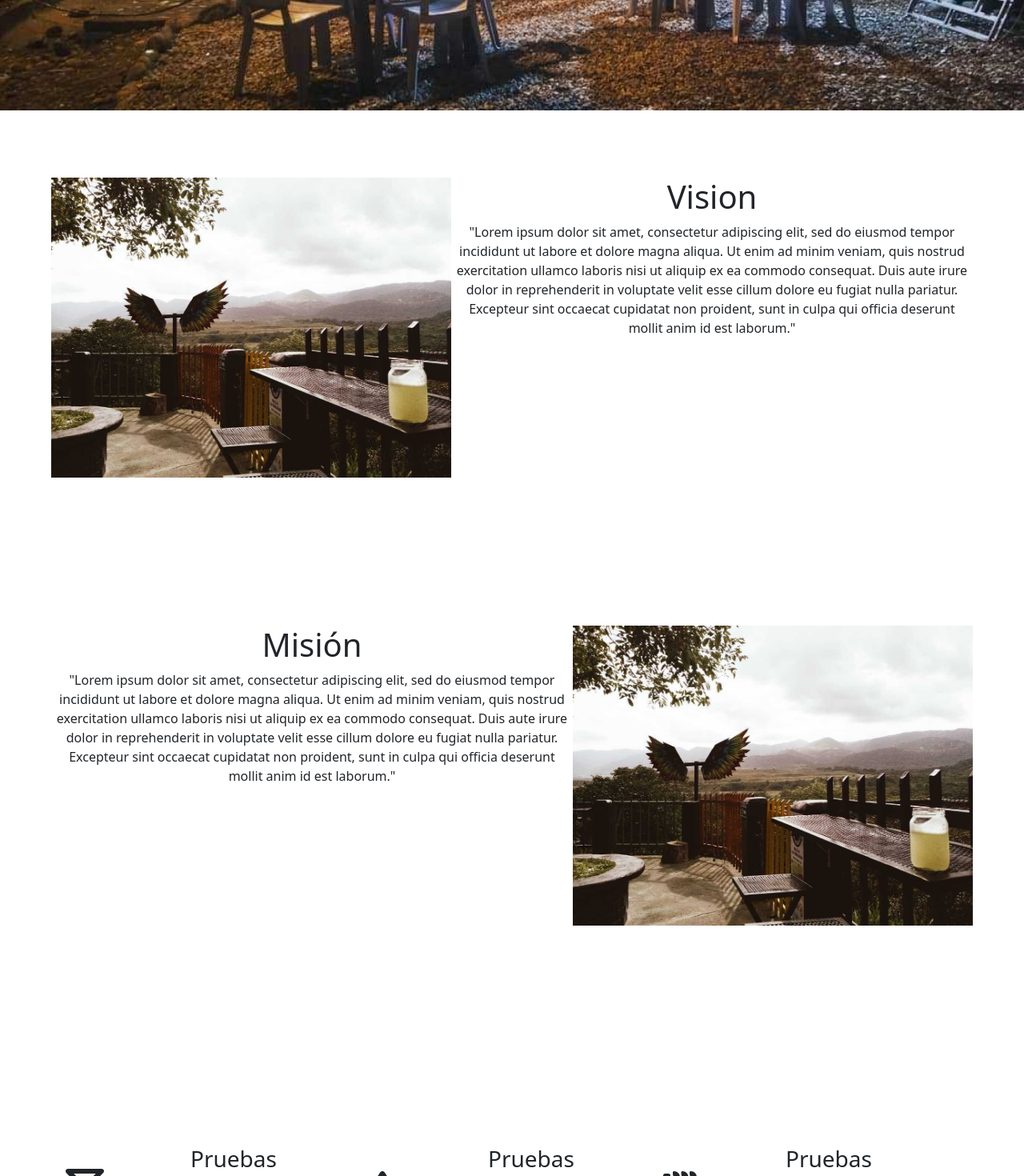
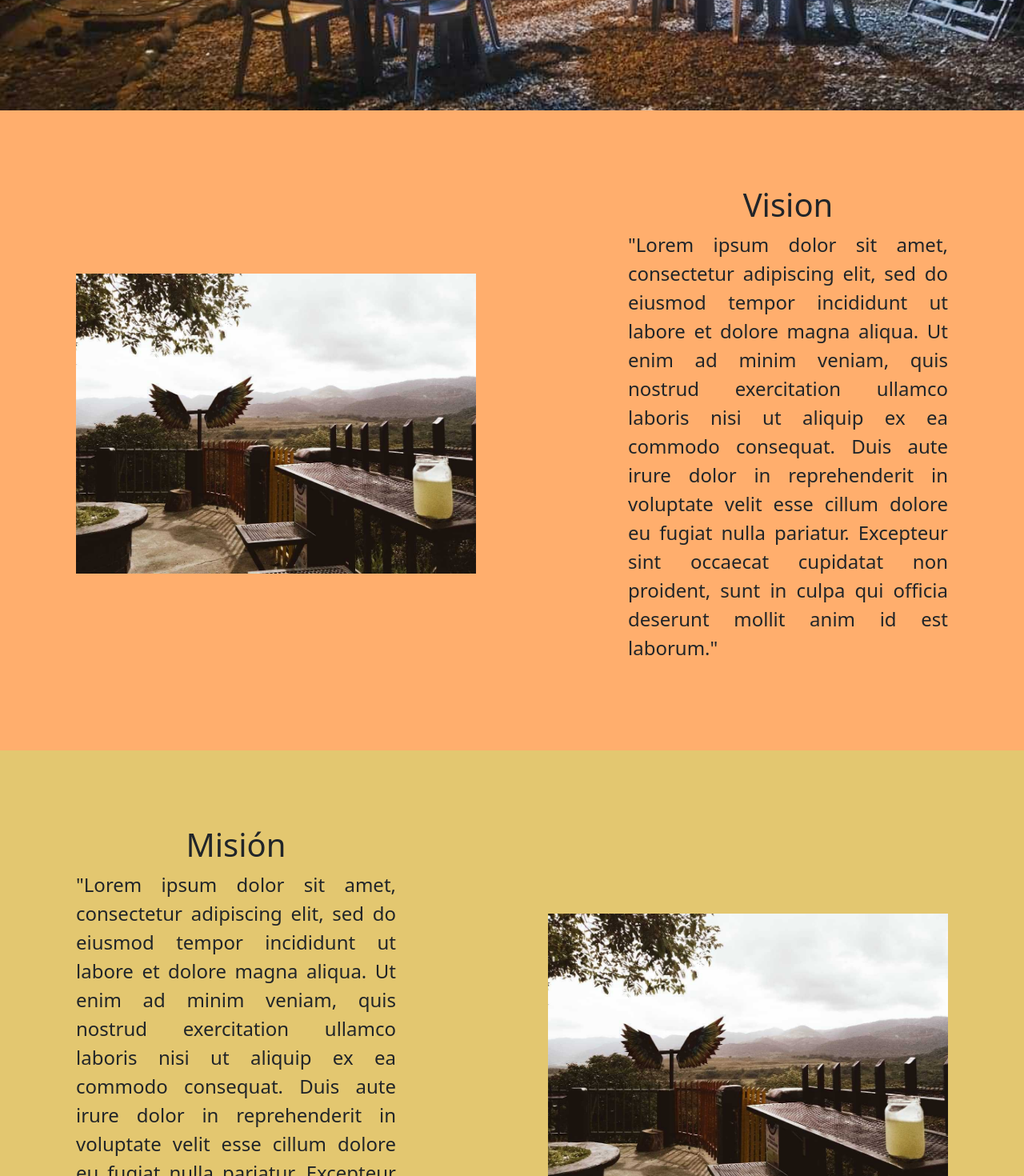
Before and after one commit to MDForero/miradorpanorama, a React (Create React App) app: page /nosotros in a window 1280 px wide. Shown: the part 480-1950 px from the top of the page at 80% size. Built offline with nearby package versions, Linux system fonts and the light colour scheme.

Commit message:
restaurante organizado

```diff
--- a/public/index.html
+++ b/public/index.html
@@ -24,7 +24,7 @@
       work correctly both with client-side routing and a non-root public URL.
       Learn how to configure a non-root public URL by running `npm run build`.
     -->
-    <title>React App</title>
+    <title>EL Mirador Panorama</title>
   </head>
   <body>
     <noscript>You need to enable JavaScript to run this app.</noscript>
--- a/src/App.css
+++ b/src/App.css
@@ -82,9 +82,7 @@ footer li {
   align-items: center;
 }
 /* Nosotros */
-#mision{
 
-}
 
 /* servicios */
 #servicios {
@@ -158,7 +156,7 @@ footer li {
 /* Restaurante */
 .platos {
   display: flex;
-  height: 100vh;
+  min-height: 100vh;
   background-color: #FFAE6D;
   justify-content: space-around;
   align-items: center;
@@ -202,10 +200,39 @@ footer li {
 .inline {
   display: inline-flex;
 }
-
+.wrapper{
+  width: 95%;
+  margin: 0 auto;
+  display: grid;
+  gap: 1rem;
+  grid-template-columns: repeat(auto-fill, minmax(15rem, 1fr));
+}
 
 
 @media screen and (max-width: 600px) {
+  .platos{
+    display: flex;
+    flex-direction: column;
+  }
+  .platos:nth-child(even){
+    display: flex;
+    flex-direction: column;
+  }
+  .platos figure{
+    height: 300px;
+    width: 300px;
+    margin: 30px auto;
+  }
+  .platos figure img{
+    display: block;
+    width: 100%;
+    height: 100%;
+    object-fit: cover;
+    border-style: ridge;
+    border-radius: 100%;
+
+  }
+
   .container {
     margin: 10%;
   }
--- a/src/components/Itemstore.js
+++ b/src/components/Itemstore.js
@@ -8,7 +8,7 @@ const Itemstore = ({ data }) => {
             <Card.Header>
                 <Card.Title>{nombre}</Card.Title>
             </Card.Header>
-            <Card.Img src={img} variant="top" width="200px" height="200px"/>
+            <Card.Img src={img} variant="top" width="200px" height="200px" style={{objectFit:"cover"}}/>
             <Card.Body>
                 <Card.Text>
                     <p>{descripcion}</p>
--- a/src/pages/Aboutus.js
+++ b/src/pages/Aboutus.js
@@ -12,36 +12,29 @@ const AboutUs = () => {
           <p>Lorem ipsum dolor sit amet, consectetur adipiscing elit, sed do eiusmod tempor incididunt ut labore et dolore magna aliqua. Ut enim ad minim veniam</p>
         </div>
       </main>
-      <section className='center' id="vision">
-        <div className="area">
-          <div className="inline block">
-            <div>
+      <section style={{textAlign:"justify"}}>
+
+        <article className="platos">
           <figure>
             <img src={mision} width="500px" />
           </figure>
-            </div>
-            <div>
-              <h1>Vision</h1>
+          <div className='info'>
+            <h1 style={{textAlign:"center"}}>Vision</h1>
             <p>"Lorem ipsum dolor sit amet, consectetur adipiscing elit, sed do eiusmod tempor incididunt ut labore et dolore magna aliqua. Ut enim ad minim veniam, quis nostrud exercitation ullamco laboris nisi ut aliquip ex ea commodo consequat. Duis aute irure dolor in reprehenderit in voluptate velit esse cillum dolore eu fugiat nulla pariatur. Excepteur sint occaecat cupidatat non proident, sunt in culpa qui officia deserunt mollit anim id est laborum."</p>
           </div>
-          </div>
-        </div>
-      </section>
-      <section className='center' id="mision">
+        </article>
 
-        <div className="area" >
-          <div className='inline block'>
-            <div>
-              <h1>Misión</h1>
-              <p>"Lorem ipsum dolor sit amet, consectetur adipiscing elit, sed do eiusmod tempor incididunt ut labore et dolore magna aliqua. Ut enim ad minim veniam, quis nostrud exercitation ullamco laboris nisi ut aliquip ex ea commodo consequat. Duis aute irure dolor in reprehenderit in voluptate velit esse cillum dolore eu fugiat nulla pariatur. Excepteur sint occaecat cupidatat non proident, sunt in culpa qui officia deserunt mollit anim id est laborum."</p>
-            </div>
-            <div>
+        <article className='platos'>
           <figure>
             <img src={mision} width="500px" />
           </figure>
+
+          <div className='info'>
+            <h1 style={{textAlign:"center"}}>Misión</h1>
+            <p>"Lorem ipsum dolor sit amet, consectetur adipiscing elit, sed do eiusmod tempor incididunt ut labore et dolore magna aliqua. Ut enim ad minim veniam, quis nostrud exercitation ullamco laboris nisi ut aliquip ex ea commodo consequat. Duis aute irure dolor in reprehenderit in voluptate velit esse cillum dolore eu fugiat nulla pariatur. Excepteur sint occaecat cupidatat non proident, sunt in culpa qui officia deserunt mollit anim id est laborum."</p>
           </div>
-          </div>
-        </div>
+        </article>
+
       </section>
       <section className='center container'>
         <div className='block'>
@@ -51,7 +44,7 @@ const AboutUs = () => {
               <span><FontAwesomeIcon icon={faMartiniGlass} size="3x" /></span>
               <div>
                 <center>
-                  <h3>Pruebas</h3>
+                  <h3 >Pruebas</h3>
                   <p>"Lorem ipsum dolor sit amet, consectetur adipiscing elit, sed do eiusmod tempor</p>
                 </center>
               </div>
--- a/src/pages/servicios/restaurant/Inicio.js
+++ b/src/pages/servicios/restaurant/Inicio.js
@@ -7,7 +7,7 @@ const Inicio = () => {
       <main className='preview' id="restaurante">
         <h1>Restaurante</h1>
       </main>
-      <section>
+      <section style={{textAlign:"justify"}}>
 
         <article className='platos'>
           <figure>
--- a/src/pages/servicios/restaurant/Menu.js
+++ b/src/pages/servicios/restaurant/Menu.js
@@ -7,11 +7,9 @@ import data from "../../../data/menu"
 const Menu = () => {
   return (
     <div>
-      <Container>
-
+      <section className="wrapper">
           {data.map((element)=><Itemstore data={element} />)}
-
-      </Container>
+      </section>
 
     </div>
   )
```
Lines whose indentation alone changed are shown as unchanged.
